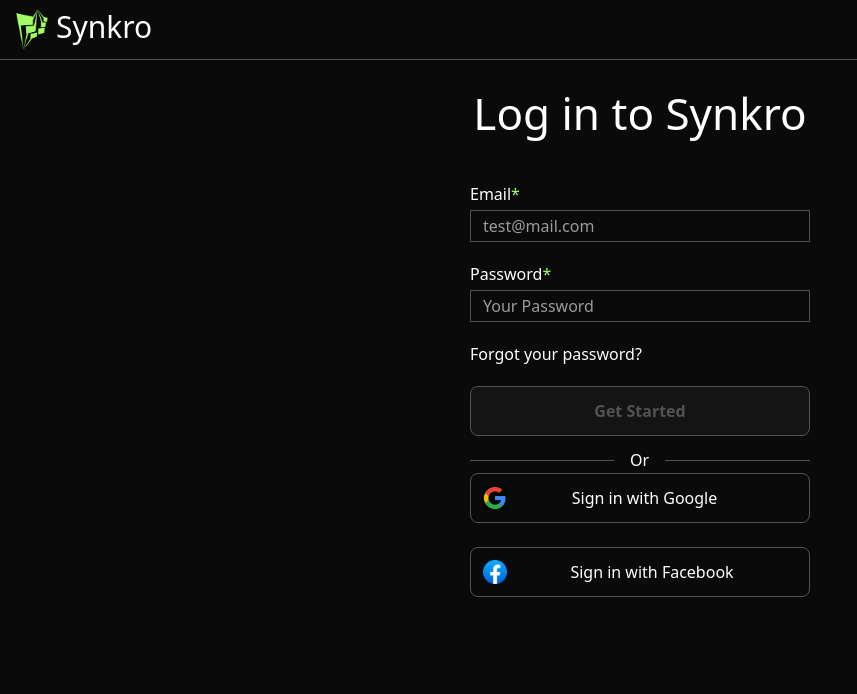
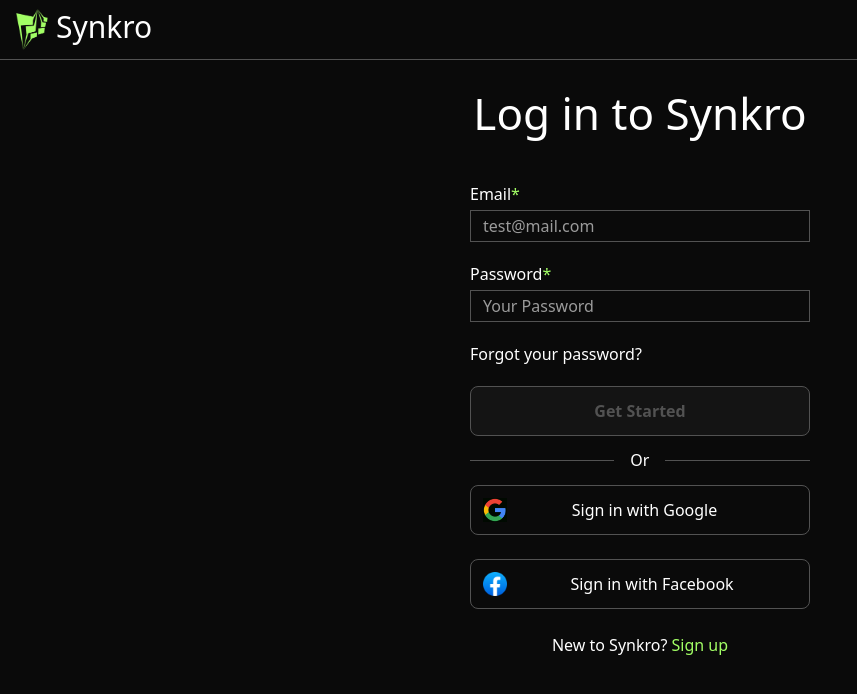
Before and after one commit to Yash-sudo-web/synkro, a React (Create React App) app in the folder client/: page /login in a window 1280 px wide. Shown: the top 694 px of the page, without its empty margins (0-857 px from the left). Built offline with nearby package versions, Linux system fonts and the light colour scheme.

Commit message:
updates to Login.js

```diff
--- a/client/src/components/Login.js
+++ b/client/src/components/Login.js
@@ -3,6 +3,7 @@
 import google from "../assets/google.jpg";
 import facebook from "../assets/facebook.png";
 import { useState } from "react";
+import { Link } from "react-router-dom";
 const Login = () => {
   const [email, setEmail] = useState("");
   const [isEmailFilled, setIsEmailFilled] = useState(false);
@@ -74,15 +75,16 @@
                 </button>
               </div>
             </form>
-            <div className="flex flex-row">
-              <hr class="h-px w-[144px] my-3 mr-4 bg-[#525252] border-0"></hr>Or
-              <hr class="h-px w-[144.5px] my-3 ml-4 bg-[#525252] border-0"></hr>
+          </div>
+          <div className="flex flex-row text-white">
+              <hr class="h-px w-[144px] mt-3 mb-6 mr-4 bg-[#525252] border-0"></hr>Or
+              <hr class="h-px w-[144.5px] mt-3 mb-6 ml-4 bg-[#525252] border-0"></hr>
             </div>
             <div className="hover:cursor-pointer border border-[#525252] w-[340px] rounded-lg h-[50px] flex flex-row justify-between items-center mb-6">
               <div className="ml-3">
                 <img width={24} height={24} src={google}></img>
               </div>
-              <div className="mr-[27px]">
+              <div className="mr-[27px] text-white">
                 <p>Sign in with Google</p>
               </div>
               <div></div>
@@ -91,12 +93,12 @@
               <div className="ml-3">
                 <img width={24} height={24} src={facebook}></img>
               </div>
-              <div className="mr-3">
+              <div className="mr-3 text-white">
                 <p>Sign in with Facebook</p>
               </div>
               <div></div>
             </div>
-          </div>
+            <div className="text-white">New to Synkro? <Link to="/"><span className="text-[#a2fe65]">Sign up</span></Link></div>
         </div>
       </div>
     </>
```
